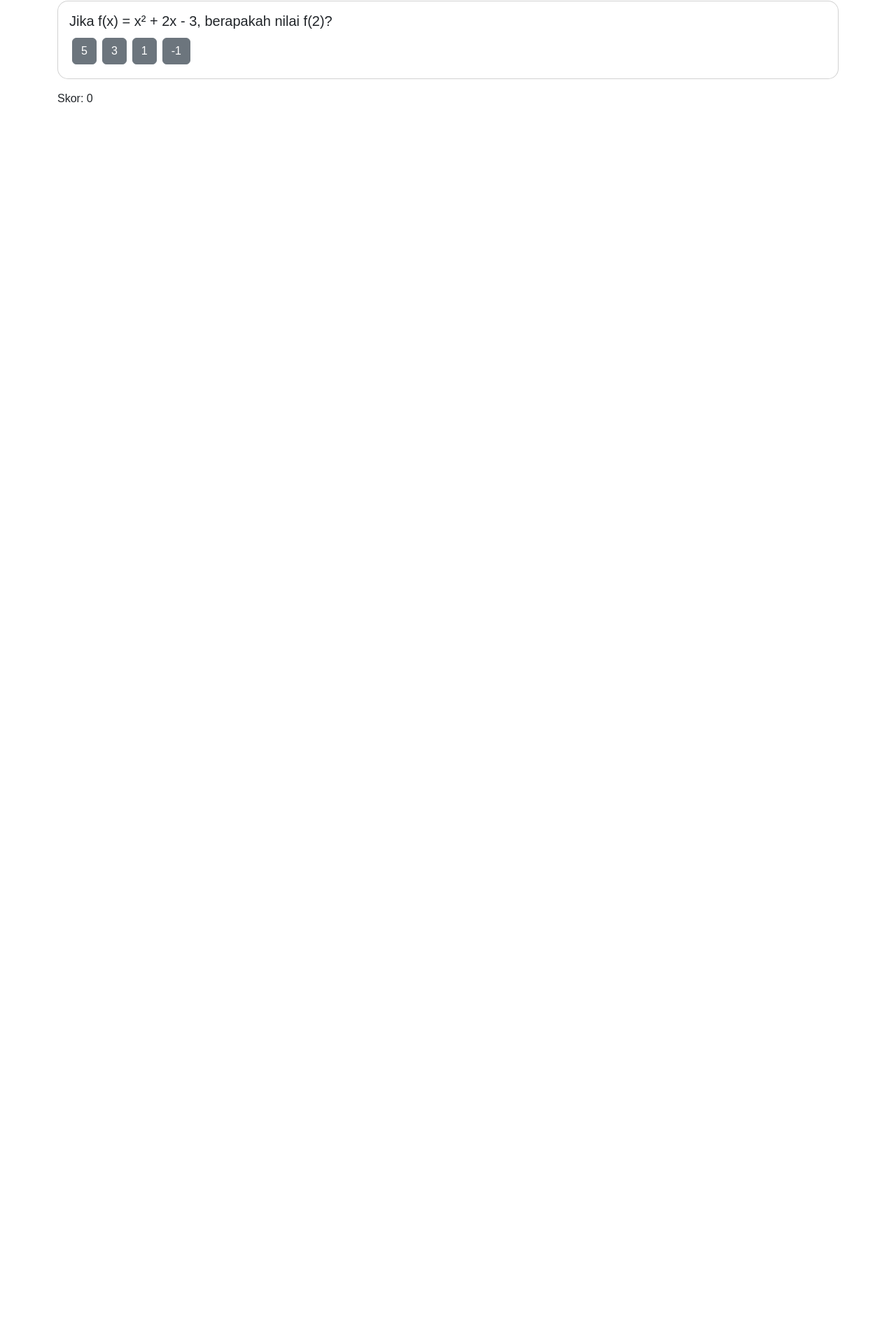
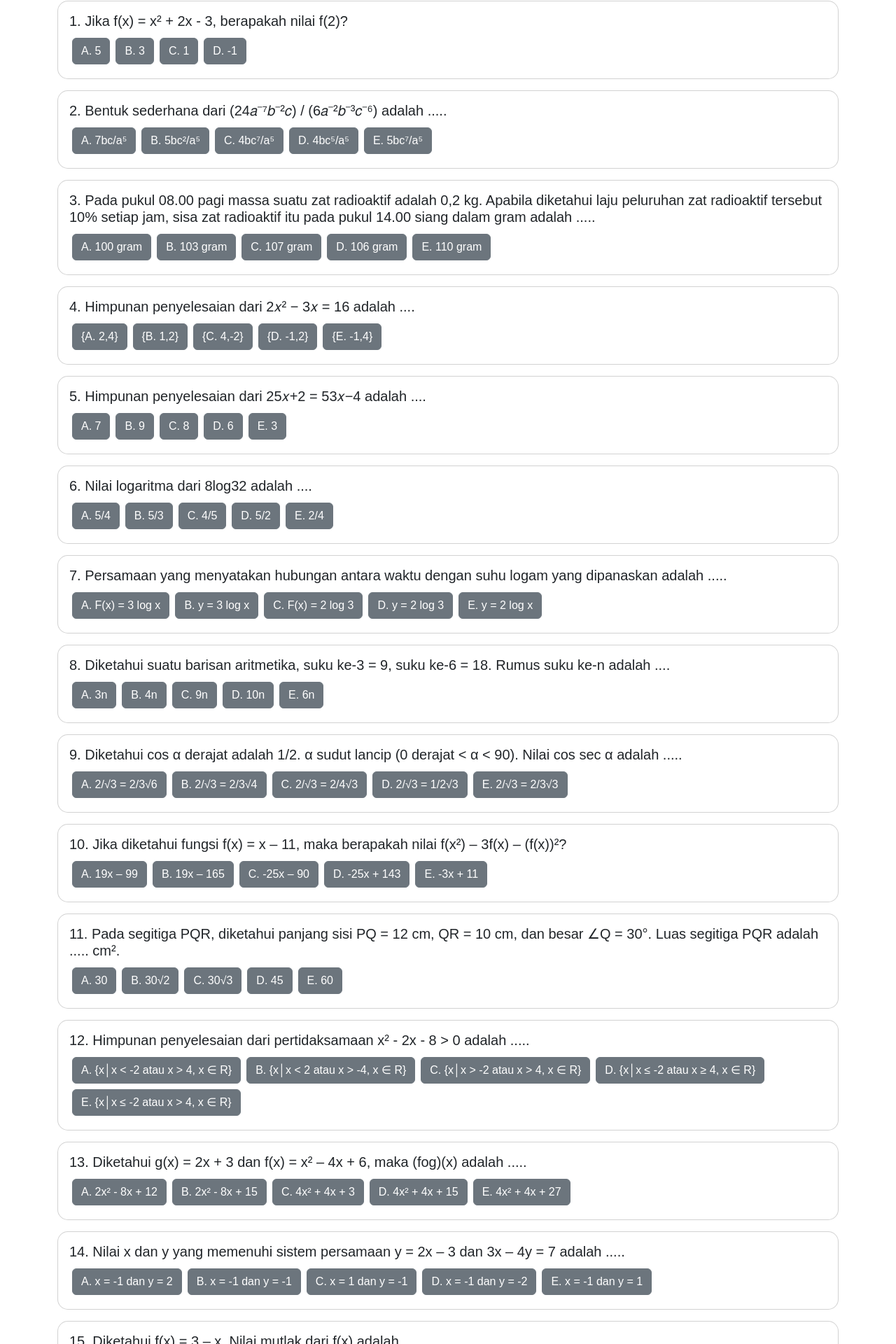
Before and after one commit to hugosmrgkr/Projek-PSW, a React (Create React App) app: page /#/latihan-soal in a window 1280 px wide. Shown: the part 141-2061 px from the top of the page at 70% size. Before the commit the page ends 800 px from the top, so only its background shows below. Built offline with nearby package versions, Linux system fonts and the light colour scheme.

Commit message:
Menambahkan latihan soal

```diff
--- a/src/pages/LatihanSoal.js
+++ b/src/pages/LatihanSoal.js
@@ -4,9 +4,115 @@ import QuestionCard from "../components/QuestionCard";
 const LatihanSoal = () => {
   const [questions] = useState([
     {
-      text: "Jika f(x) = x² + 2x - 3, berapakah nilai f(2)?",
-      options: ["5", "3", "1", "-1"],
-      correctAnswer: "3",
+      text: "1. Jika f(x) = x² + 2x - 3, berapakah nilai f(2)?",
+      options: ["A. 5", "B. 3", "C. 1", "D. -1"],
+      correctAnswer: "B. 3",
+    },
+    {
+      text: "2. Bentuk sederhana dari (24𝑎⁻⁷𝑏⁻²𝑐) / (6𝑎⁻²𝑏⁻³𝑐⁻⁶) adalah .....",
+      options: ["A. 7bc/a⁵", "B. 5bc²/a⁵", "C. 4bc⁷/a⁵", "D. 4bc⁵/a⁵", "E. 5bc⁷/a⁵"],
+      correctAnswer: "C. 4bc⁷/a⁵",
+    },
+    {
+      text: "3. Pada pukul 08.00 pagi massa suatu zat radioaktif adalah 0,2 kg. Apabila diketahui laju peluruhan zat radioaktif tersebut 10% setiap jam, sisa zat radioaktif itu pada pukul 14.00 siang dalam gram adalah .....",
+      options: ["A. 100 gram", "B. 103 gram", "C. 107 gram", "D. 106 gram", "E. 110 gram"],
+      correctAnswer: "D. 106 gram",
+    },
+    {
+      text: "4. Himpunan penyelesaian dari 2𝑥² − 3𝑥 = 16 adalah ....",
+      options: ["{A. 2,4}", "{B. 1,2}", "{C. 4,-2}", "{D. -1,2}", "{E. -1,4}"],
+      correctAnswer: "E. {-1,4}",
+    },
+    {
+      text: "5. Himpunan penyelesaian dari 25𝑥+2 = 53𝑥−4 adalah ....",
+      options: ["A. 7", "B. 9", "C. 8", "D. 6", "E. 3"],
+      correctAnswer: "C. 8",
+    },
+    {
+      text: "6. Nilai logaritma dari 8log32 adalah ....",
+      options: ["A. 5/4", "B. 5/3", "C. 4/5", "D. 5/2", "E. 2/4"],
+      correctAnswer: "B. 5/3",
+    },
+    {
+      text: "7. Persamaan yang menyatakan hubungan antara waktu dengan suhu logam yang dipanaskan adalah .....",
+      options: ["A. F(x) = 3 log x", "B. y = 3 log x", "C. F(x) = 2 log 3", "D. y = 2 log 3", "E. y = 2 log x"],
+      correctAnswer: "B. y = 3 log x",
+    },
+    {
+      text: "8. Diketahui suatu barisan aritmetika, suku ke-3 = 9, suku ke-6 = 18. Rumus suku ke-n adalah ....",
+      options: ["A. 3n", "B. 4n", "C. 9n", "D. 10n", "E. 6n"],
+      correctAnswer: "A. 3n",
+    },
+    {
+      text: "9. Diketahui cos α derajat adalah 1/2. α sudut lancip (0 derajat < α < 90). Nilai cos sec α adalah .....",
+      options: [
+        "A. 2/√3 = 2/3√6",
+        "B. 2/√3 = 2/3√4",
+        "C. 2/√3 = 2/4√3",
+        "D. 2/√3 = 1/2√3",
+        "E. 2/√3 = 2/3√3",
+      ],
+      correctAnswer: "E. 2/√3 = 2/3√3",
+    },
+    {
+      text: "10. Jika diketahui fungsi f(x) = x – 11, maka berapakah nilai f(x²) – 3f(x) – (f(x))²?",
+      options: [
+        "A. 19x – 99",
+        "B. 19x – 165",
+        "C. -25x – 90",
+        "D. -25x + 143",
+        "E. -3x + 11",
+      ],
+      correctAnswer: "A. 19x – 99",
+    },
+    {
+      text: "11. Pada segitiga PQR, diketahui panjang sisi PQ = 12 cm, QR = 10 cm, dan besar ∠Q = 30°. Luas segitiga PQR adalah ..... cm².",
+      options: ["A. 30", "B. 30√2", "C. 30√3", "D. 45", "E. 60"],
+      correctAnswer: "A. 30",
+    },
+    {
+      text: "12. Himpunan penyelesaian dari pertidaksamaan x² - 2x - 8 > 0 adalah .....",
+      options: [
+        "A. {x│x < -2 atau x > 4, x ∈ R}",
+        "B. {x│x < 2 atau x > -4, x ∈ R}",
+        "C. {x│x > -2 atau x > 4, x ∈ R}",
+        "D. {x│x ≤ -2 atau x ≥ 4, x ∈ R}",
+        "E. {x│x ≤ -2 atau x > 4, x ∈ R}",
+      ],
+      correctAnswer: "E. {x│x ≤ -2 atau x > 4, x ∈ R}",
+    },
+    {
+      text: "13. Diketahui g(x) = 2x + 3 dan f(x) = x² – 4x + 6, maka (fog)(x) adalah .....",
+      options: [
+        "A. 2x² - 8x + 12",
+        "B. 2x² - 8x + 15",
+        "C. 4x² + 4x + 3",
+        "D. 4x² + 4x + 15",
+        "E. 4x² + 4x + 27",
+      ],
+      correctAnswer: "B. 2x² - 8x + 15",
+    },
+    {
+      text: "14. Nilai x dan y yang memenuhi sistem persamaan y = 2x – 3 dan 3x – 4y = 7 adalah .....",
+      options: [
+        "A. x = -1 dan y = 2",
+        "B. x = -1 dan y = -1",
+        "C. x = 1 dan y = -1",
+        "D. x = -1 dan y = -2",
+        "E. x = -1 dan y = 1",
+      ],
+      correctAnswer: "C. x = 1 dan y = -1",
+    },
+    {
+      text: "15. Diketahui f(x) = 3 – x. Nilai mutlak dari f(x) adalah .....",
+      options: [
+        "A. |3 – x|",
+        "B. |3| – |x|",
+        "C. (3) – (x)",
+        "D. (3 – x)",
+        "E. 3 – x",
+      ],
+      correctAnswer: "A. |3 – x|",
     },
   ]);
   const [score, setScore] = useState(0);
@@ -17,7 +123,7 @@ const LatihanSoal = () => {
 
   return (
     <div>
-      <h2>Latihan Soal - Fungsi Kuadrat</h2>
+      <h2>Latihan Soal</h2>
       {questions.map((question, index) => (
         <QuestionCard key={index} question={question} handleAnswer={handleAnswer} />
       ))}
```
